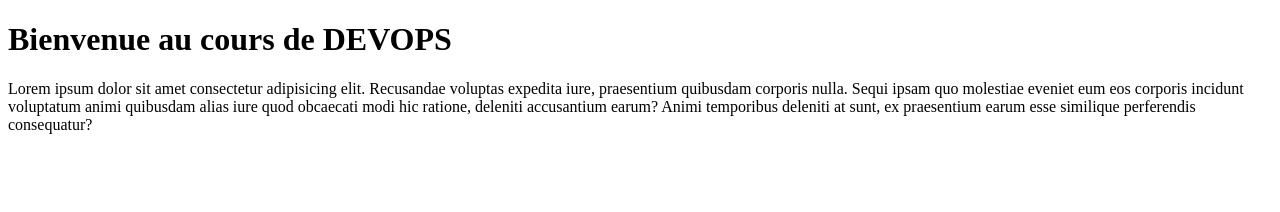
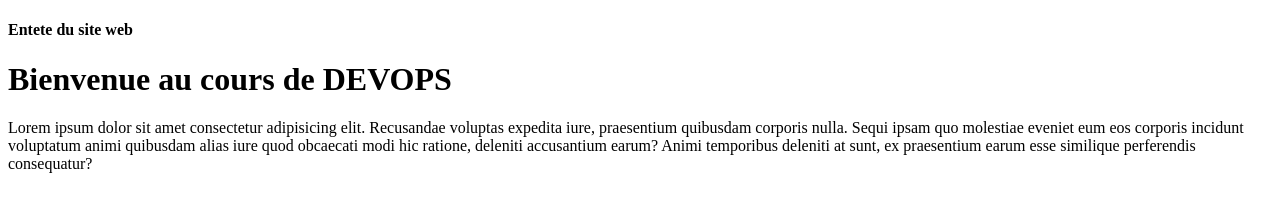
Before and after one commit to mbayesokhnathiam/suptech-test, a plain HTML site: page index.html in a window 1280 px wide. Drawn offline with Linux system fonts and the light colour scheme.

Commit message:
Add header

```diff
--- a/index.html
+++ b/index.html
@@ -6,6 +6,7 @@
     <title>Document</title>
 </head>
 <body>
+    <h4>Entete du site web</h4>
     <h1>Bienvenue au cours de DEVOPS</h1>
     <p>Lorem ipsum dolor sit amet consectetur adipisicing elit. Recusandae voluptas expedita iure, praesentium quibusdam corporis nulla. Sequi ipsam quo molestiae eveniet eum eos corporis incidunt voluptatum animi quibusdam alias iure quod obcaecati modi hic ratione, deleniti accusantium earum? Animi temporibus deleniti at sunt, ex praesentium earum esse similique perferendis consequatur?</p>
 </body>
```
